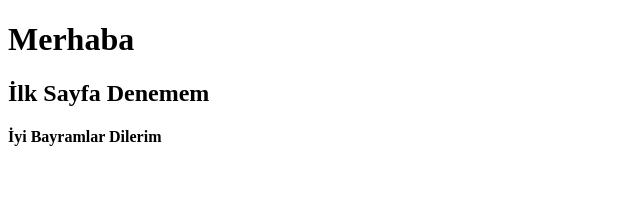
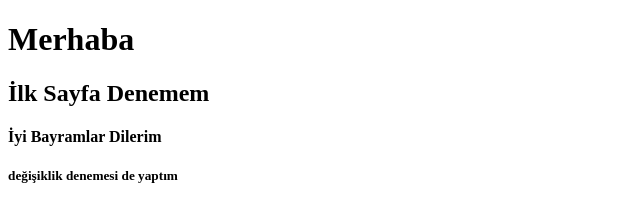
Before and after one commit to pinarunlu/proje-c, a plain HTML site: page index.html in a window 1280 px wide. Shown: the whole page, without its empty margins (0-640 px from the left). Drawn offline with Linux system fonts and the light colour scheme.

Commit message:
Update index.html

```diff
--- a/index.html
+++ b/index.html
@@ -10,5 +10,6 @@
     <h2>İlk Sayfa Denemem</h2>
 
     <h4>İyi Bayramlar Dilerim</h4>
+<h5>değişiklik denemesi de yaptım</h5>
 </body>
 </html>
```
